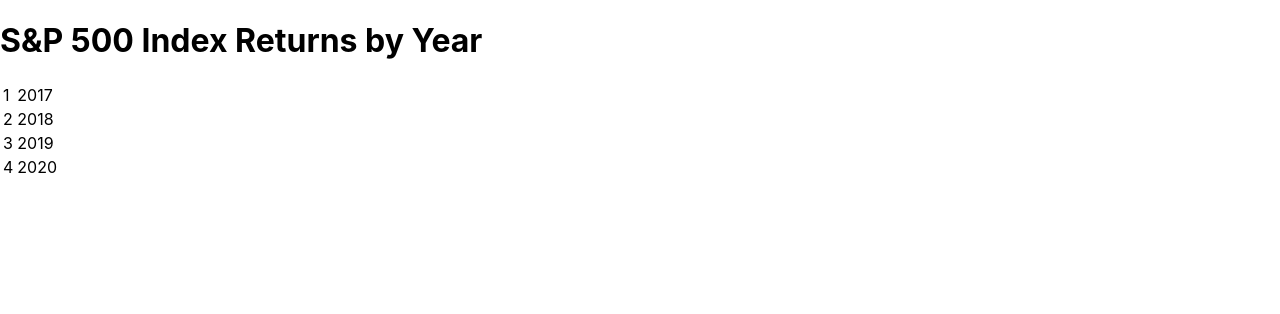
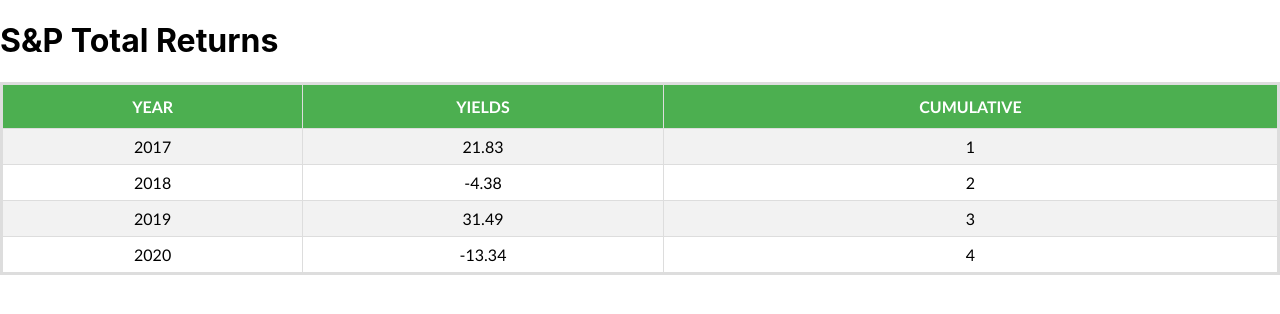
Before and after one commit to cliftonwferguson/Returns, a React (Create React App) app: page / in a window 1280 px wide. Shown: the top 314 px of the page. Built offline with nearby package versions, Linux system fonts and the light colour scheme.

Commit message:
structured table

```diff
--- a/package.json
+++ b/package.json
@@ -6,6 +6,7 @@
     "@testing-library/jest-dom": "^4.2.4",
     "@testing-library/react": "^9.3.2",
     "@testing-library/user-event": "^7.1.2",
+    "rc-slider": "^9.2.4",
     "react": "^16.13.1",
     "react-dom": "^16.13.1",
     "react-scripts": "3.4.1"
--- a/src/App.js
+++ b/src/App.js
@@ -1,27 +1,37 @@
 import React, { Component } from 'react';
-import logo from './logo.svg';
 import './App.css';
+import './Table/Table.css'
+
 
 class Table extends Component {
    constructor(props) {
       super(props)
       this.state = {
          indexReturns: [
-            { id: 1, year: '2017' },
-            { id: 2, year: '2018' },
-            { id: 3, year: '2019' },
-            { id: 4, year: '2020' }
+            { year: '2017', yields: 21.83, cumulative: 1 },
+            { year: '2018', yields: -4.38, cumulative: 2 },
+            { year: '2019', yields: 31.49, cumulative: 3},
+            { year: '2020', yields: -13.34,cumulative: 4},
          ]
       }
    }
 
-    renderTableData() {
+   renderTableHeader() {
+      let header = Object.keys(this.state.indexReturns[0])
+      return header.map((key, index) => {
+         return <th key={index}>{key.toUpperCase()}</th>
+      })
+   }
+
+
+  renderTableData() {
       return this.state.indexReturns.map((indexReturn, index) => {
-         const { id, year } = indexReturn //destructuring
+         const { year, yields, cumulative } = indexReturn
          return (
-            <tr key={id}>
-               <td>{id}</td>
+            <tr key={year}>
                <td>{year}</td>
+               <td>{yields}</td>
+               <td>{cumulative}</td>
             </tr>
          )
       })
@@ -30,9 +40,10 @@
    render() {
       return (
          <div>
-            <h1 id='title'>S&P 500 Index Returns by Year</h1>
-            <table id='indexReturns'>
+            <h1>S&P Total Returns</h1>
+             <table id='indexReturns'>
                <tbody>
+                  <tr>{this.renderTableHeader()}</tr>
                   {this.renderTableData()}
                </tbody>
             </table>
--- /dev/null
+++ b/src/Table/Table.css
@@ -0,0 +1,29 @@
+#title {
+  text-align: center;
+  font-family: arial, sans-serif;
+}
+
+#indexReturns {
+  text-align: center;
+  font-family: "Trebuchet MS", Arial, Helvetica, sans-serif;
+  border-collapse: collapse;
+  border: 3px solid #ddd;
+  width: 100%;
+}
+
+#indexReturns td, #indexReturns th {
+  border: 1px solid #ddd;
+  padding: 8px;
+}
+
+#indexReturns tr:nth-child(even){background-color: #f2f2f2;}
+
+#indexReturns tr:hover {background-color: #ddd;}
+
+#indexReturns th {
+  padding-top: 12px;
+  padding-bottom: 12px;
+  text-align: center;
+  background-color: #4CAF50;
+  color: white;
+}
```
Also changed, not shown: 1 other file (tests, documents, lock files or other folders).
